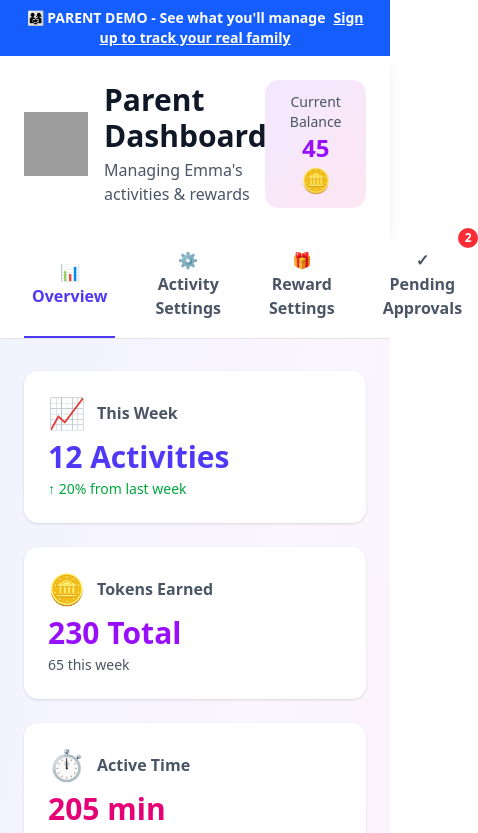
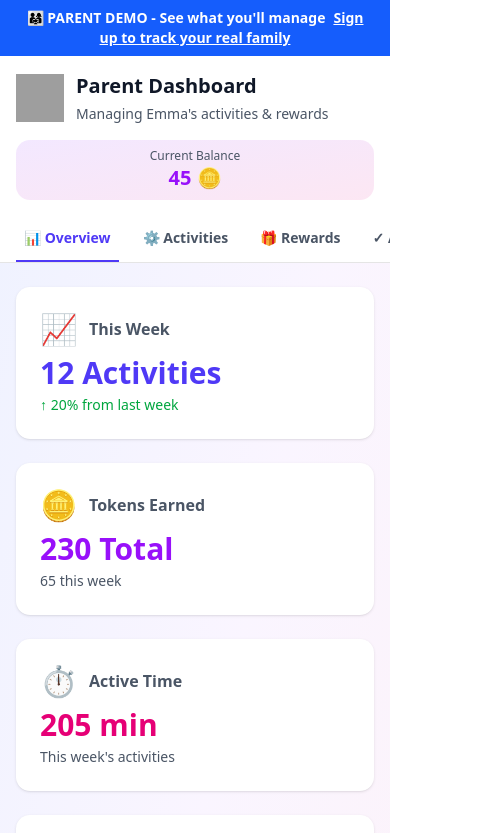
Before and after one commit to mankiel/screentime-swap, a Next.js app: page /parent-demo in a window 390 px wide. Shown: the top 833 px of the page, 478 px wide, since content can reach past the window. Built offline with nearby package versions, Linux system fonts and the light colour scheme; grey boxes are pictures that could not be loaded.

Commit message:
Fix mobile responsiveness for parent dashboard header and tabs

```diff
--- a/app/parent-demo/page.tsx
+++ b/app/parent-demo/page.tsx
@@ -64,19 +64,19 @@ export default function ParentDashboardDemo() {
 
       {/* Header */}
       <div className="bg-white shadow-lg">
-        <div className="container mx-auto px-6 py-6">
-          <div className="flex items-center justify-between">
-            <div className="flex items-center gap-4">
-              <img src="/logo.png" alt="ScreenTime Swap" className="w-16 h-16" />
+        <div className="container mx-auto px-4 md:px-6 py-4 md:py-6">
+          <div className="flex flex-col sm:flex-row items-start sm:items-center justify-between gap-4">
+            <div className="flex items-center gap-3 md:gap-4">
+              <img src="/logo.png" alt="ScreenTime Swap" className="w-12 h-12 md:w-16 md:h-16" />
               <div>
-                <h1 className="text-3xl font-bold text-gray-900">Parent Dashboard</h1>
-                <p className="text-gray-600 mt-1">Managing {CHILD_DATA.name}'s activities & rewards</p>
+                <h1 className="text-xl md:text-3xl font-bold text-gray-900">Parent Dashboard</h1>
+                <p className="text-sm md:text-base text-gray-600 mt-1">Managing {CHILD_DATA.name}'s activities & rewards</p>
               </div>
             </div>
-            <div className="flex items-center gap-4">
-              <div className="text-center bg-gradient-to-br from-purple-100 to-pink-100 px-6 py-3 rounded-xl">
-                <p className="text-sm text-gray-600">Current Balance</p>
-                <p className="text-2xl font-bold text-purple-600">{CHILD_DATA.tokenBalance} 🪙</p>
+            <div className="flex items-center gap-4 w-full sm:w-auto">
+              <div className="text-center bg-gradient-to-br from-purple-100 to-pink-100 px-4 md:px-6 py-2 md:py-3 rounded-xl flex-1 sm:flex-none">
+                <p className="text-xs md:text-sm text-gray-600">Current Balance</p>
+                <p className="text-xl md:text-2xl font-bold text-purple-600">{CHILD_DATA.tokenBalance} 🪙</p>
               </div>
             </div>
           </div>
@@ -84,27 +84,28 @@ export default function ParentDashboardDemo() {
       </div>
 
       {/* Tabs */}
-      <div className="bg-white border-b">
-        <div className="container mx-auto px-6">
-          <div className="flex gap-8">
+      <div className="bg-white border-b overflow-x-auto">
+        <div className="container mx-auto px-4 md:px-6">
+          <div className="flex gap-4 md:gap-8 min-w-max md:min-w-0">
             {[
-              { key: 'overview', label: 'Overview', icon: '📊' },
-              { key: 'activities', label: 'Activity Settings', icon: '⚙️' },
-              { key: 'rewards', label: 'Reward Settings', icon: '🎁' },
-              { key: 'approvals', label: 'Pending Approvals', icon: '✓', badge: PENDING_REDEMPTIONS.length },
+              { key: 'overview', label: 'Overview', icon: '📊', shortLabel: 'Overview' },
+              { key: 'activities', label: 'Activity Settings', icon: '⚙️', shortLabel: 'Activities' },
+              { key: 'rewards', label: 'Reward Settings', icon: '🎁', shortLabel: 'Rewards' },
+              { key: 'approvals', label: 'Pending Approvals', icon: '✓', shortLabel: 'Approvals', badge: PENDING_REDEMPTIONS.length },
             ].map((tab) => (
               <button
                 key={tab.key}
                 onClick={() => setActiveTab(tab.key as any)}
-                className={`py-4 px-2 border-b-2 font-semibold transition relative ${
+                className={`py-3 md:py-4 px-2 md:px-3 border-b-2 font-semibold transition relative whitespace-nowrap text-sm md:text-base ${
                   activeTab === tab.key
                     ? 'border-indigo-600 text-indigo-600'
                     : 'border-transparent text-gray-600 hover:text-gray-900'
                 }`}
               >
-                {tab.icon} {tab.label}
+                <span className="hidden md:inline">{tab.icon} {tab.label}</span>
+                <span className="md:hidden">{tab.icon} {tab.shortLabel}</span>
                 {tab.badge ? (
-                  <span className="absolute -top-1 -right-2 bg-red-500 text-white text-xs rounded-full w-5 h-5 flex items-center justify-center">
+                  <span className="absolute -top-1 -right-1 md:-right-2 bg-red-500 text-white text-xs rounded-full w-4 h-4 md:w-5 md:h-5 flex items-center justify-center">
                     {tab.badge}
                   </span>
                 ) : null}
@@ -114,7 +115,7 @@ export default function ParentDashboardDemo() {
         </div>
       </div>
 
-      <div className="container mx-auto px-6 py-8 max-w-6xl">
+      <div className="container mx-auto px-4 md:px-6 py-6 md:py-8 max-w-6xl">
         {/* Overview Tab */}
         {activeTab === 'overview' && (
           <div className="space-y-6">
```
